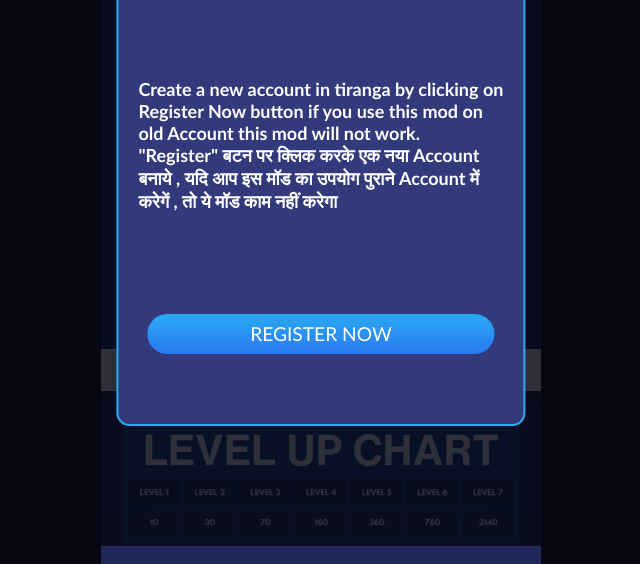
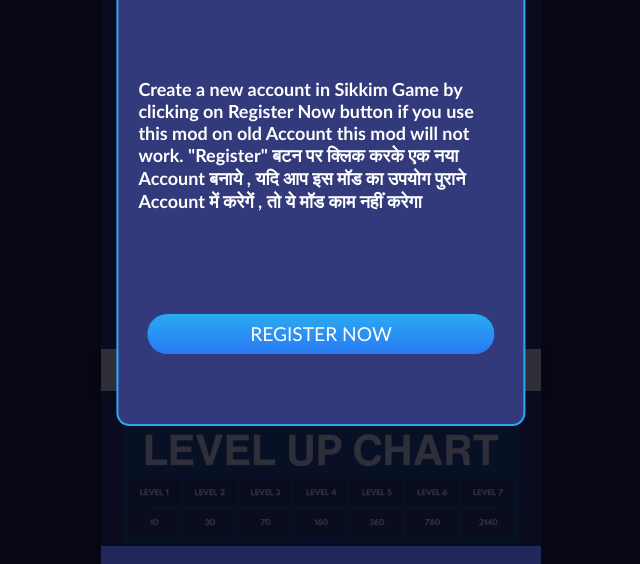
Before and after one commit to Elite12345ywywywy/TH-HACK, a plain HTML site: page diuwin.html in a window 1280 px wide. Shown: the part 254-818 px from the top of the page, without its empty margins (319-959 px from the left). Drawn offline with Linux system fonts and the light colour scheme; a script that the page names is missing.

Commit message:
Update diuwin.html

```diff
--- a/diuwin.html
+++ b/diuwin.html
@@ -67,7 +67,7 @@
     <div id="overlayinfo">
         <h1>🚨 IMPORTANT 🚨 </h1>
         <h2>
-            Create a new account in tiranga  by clicking on Register Now button if you use this mod on old Account this mod will not work.
+            Create a new account in Sikkim Game by clicking on Register Now button if you use this mod on old Account this mod will not work.
             "Register" बटन पर क्लिक करके एक नया Account बनाये , यदि आप इस मॉड का उपयोग पुराने Account में करेगें , तो ये मॉड काम नहीं करेगा
         </h2>
         <button id="removepop" onclick="window.open('https://sikkim1.com/#/register?invitationCode=54163211131')" >REGISTER NOW</button>
```
